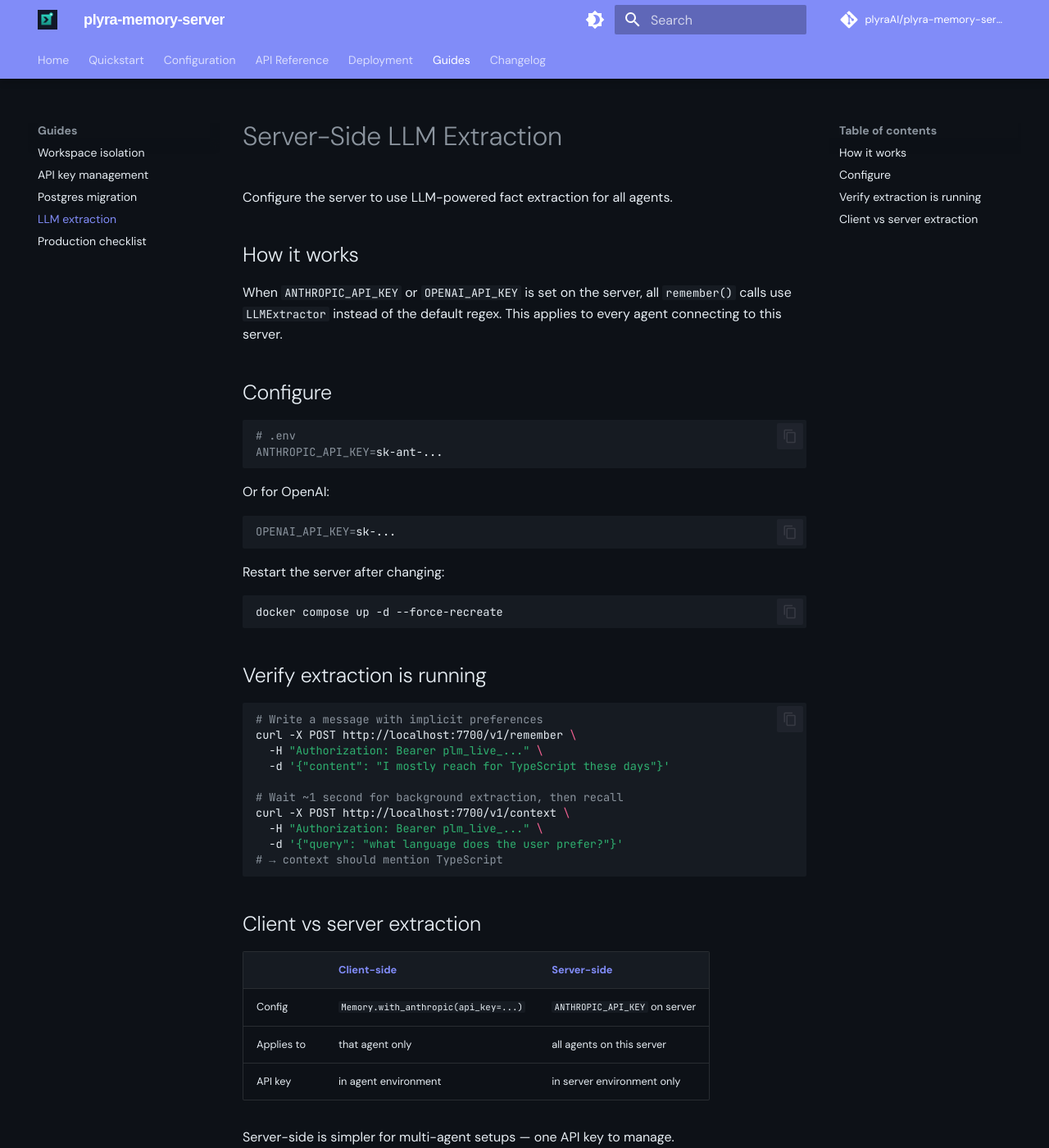
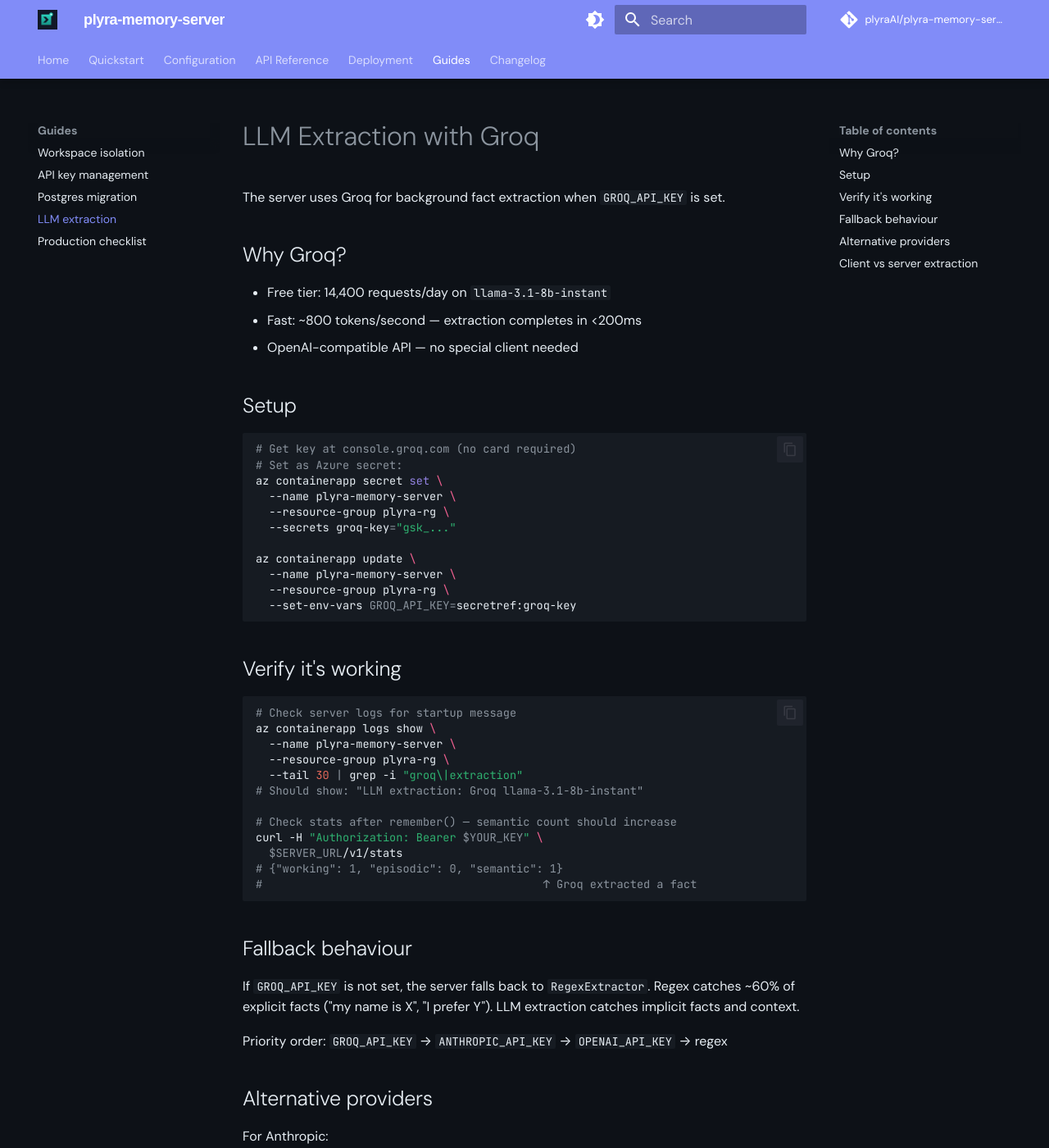
Before and after one commit to plyraAI/plyra-memory-server, an MkDocs documentation site: the page built from docs/guides/llm-extraction.md, in a window 1280 px wide and 1400 px high. Shown: the whole window at 82% size. Built offline with MkDocs 1.6.1 and Material for MkDocs 9.7.7, drawn with Linux system fonts in a browser that asks for light colours; comment, search, counter and statistics services are not loaded; some of the changed text lies outside the part shown.

Commit message:
ci + docs: add CI workflow, Groq extraction guide, hosted server quickstart
- Added .github/workflows/ci.yml: matrix CI on Python 3.11/3.12/3.13 with
  uv, ruff lint+format, pytest (matches plyra-guard and plyra-memory CI)
- Rewrote docs/guides/llm-extraction.md: Groq as primary provider, fallback
  chain (GROQ → ANTHROPIC → OPENAI → regex), Azure secret setup, verify steps
- Updated docs/quickstart.md: added Option A (hosted server via plyra-keys.vercel.app)
  above the Docker self-host option; includes real Azure Container Apps URL
- Applied ruff formatting to memory_server/config.py, memory_server/router.py,
  docker-compose.yml, docker-compose.postgres.yml
- Added mermaid superfences support to mkdocs.yml

````diff
--- a/docker-compose.postgres.yml
+++ b/docker-compose.postgres.yml
@@ -4,11 +4,10 @@
     build: .
     ports:
       - "7700:7700"
+    env_file: .env
     environment:
       PLYRA_ENV: production
-      PLYRA_ADMIN_API_KEY: ${PLYRA_ADMIN_API_KEY}
       PLYRA_DATABASE_URL: postgresql://plyra:${POSTGRES_PASSWORD}@postgres:5432/plyra_memory
-      PLYRA_ANTHROPIC_API_KEY: ${ANTHROPIC_API_KEY:-}
     depends_on:
       postgres:
         condition: service_healthy
@@ -23,7 +22,7 @@
     volumes:
       - postgres_data:/var/lib/postgresql/data
     healthcheck:
-      test: ["CMD-SHELL", "pg_isready -U plyra"]
+      test: [ "CMD-SHELL", "pg_isready -U plyra" ]
       interval: 5s
       timeout: 3s
       retries: 5
--- a/docker-compose.yml
+++ b/docker-compose.yml
@@ -4,14 +4,13 @@
     build: .
     ports:
       - "7700:7700"
+    env_file: .env
     environment:
       PLYRA_ENV: local
-      PLYRA_ADMIN_API_KEY: ${PLYRA_ADMIN_API_KEY:-plm_admin_changeme}
-      PLYRA_ANTHROPIC_API_KEY: ${ANTHROPIC_API_KEY:-}
     volumes:
       - plyra_data:/data
     healthcheck:
-      test: ["CMD", "curl", "-f", "http://localhost:7700/health"]
+      test: [ "CMD", "curl", "-f", "http://localhost:7700/health" ]
       interval: 10s
       timeout: 5s
       retries: 3
--- a/docs/guides/llm-extraction.md
+++ b/docs/guides/llm-extraction.md
@@ -1,50 +1,72 @@
-# Server-Side LLM Extraction
+# LLM Extraction with Groq
 
-Configure the server to use LLM-powered fact extraction for all agents.
+The server uses Groq for background fact extraction when `GROQ_API_KEY` is set.
 
-## How it works
+## Why Groq?
 
-When `ANTHROPIC_API_KEY` or `OPENAI_API_KEY` is set on the server,
-all `remember()` calls use `LLMExtractor` instead of the default regex.
-This applies to every agent connecting to this server.
+- Free tier: 14,400 requests/day on `llama-3.1-8b-instant`
+- Fast: ~800 tokens/second — extraction completes in <200ms
+- OpenAI-compatible API — no special client needed
 
-## Configure
+## Setup
 
+```bash
+# Get key at console.groq.com (no card required)
+# Set as Azure secret:
+az containerapp secret set \
+  --name plyra-memory-server \
+  --resource-group plyra-rg \
+  --secrets groq-key="gsk_..."
+
+az containerapp update \
+  --name plyra-memory-server \
+  --resource-group plyra-rg \
+  --set-env-vars GROQ_API_KEY=secretref:groq-key
+```
+
+## Verify it's working
+
+```bash
+# Check server logs for startup message
+az containerapp logs show \
+  --name plyra-memory-server \
+  --resource-group plyra-rg \
+  --tail 30 | grep -i "groq\|extraction"
+# Should show: "LLM extraction: Groq llama-3.1-8b-instant"
+
+# Check stats after remember() — semantic count should increase
+curl -H "Authorization: Bearer $YOUR_KEY" \
+  $SERVER_URL/v1/stats
+# {"working": 1, "episodic": 0, "semantic": 1}
+#                                          ↑ Groq extracted a fact
+```
+
+## Fallback behaviour
+
+If `GROQ_API_KEY` is not set, the server falls back to `RegexExtractor`.
+Regex catches ~60% of explicit facts ("my name is X", "I prefer Y").
+LLM extraction catches implicit facts and context.
+
+Priority order: `GROQ_API_KEY` → `ANTHROPIC_API_KEY` → `OPENAI_API_KEY` → regex
+
+## Alternative providers
+
+For Anthropic:
 ```bash
 # .env
 ANTHROPIC_API_KEY=sk-ant-...
 ```
 
-Or for OpenAI:
+For OpenAI:
 ```bash
 OPENAI_API_KEY=sk-...
-```
-
-Restart the server after changing:
-```bash
-docker compose up -d --force-recreate
-```
-
-## Verify extraction is running
-
-```bash
-# Write a message with implicit preferences
-curl -X POST http://localhost:7700/v1/remember \
-  -H "Authorization: Bearer plm_live_..." \
-  -d '{"content": "I mostly reach for TypeScript these days"}'
-
-# Wait ~1 second for background extraction, then recall
-curl -X POST http://localhost:7700/v1/context \
-  -H "Authorization: Bearer plm_live_..." \
-  -d '{"query": "what language does the user prefer?"}'
-# → context should mention TypeScript
 ```
 
 ## Client vs server extraction
 
 | | Client-side | Server-side |
 |---|---|---|
-| Config | `Memory.with_anthropic(api_key=...)` | `ANTHROPIC_API_KEY` on server |
+| Config | `Memory.with_groq(api_key=...)` | `GROQ_API_KEY` on server |
 | Applies to | that agent only | all agents on this server |
 | API key | in agent environment | in server environment only |
 
@@ -54,4 +76,4 @@
 
 ---
 
-← [Postgres migration](postgres.md) · [Production checklist →](production.md)
+← [API key lifecycle](api-keys.md) · [Production checklist →](production.md)
--- a/mkdocs.yml
+++ b/mkdocs.yml
@@ -50,7 +50,11 @@
 markdown_extensions:
   - admonition
   - pymdownx.details
-  - pymdownx.superfences
+  - pymdownx.superfences:
+      custom_fences:
+        - name: mermaid
+          class: mermaid
+          format: !!python/name:pymdownx.superfences.fence_code_format
   - pymdownx.highlight:
       anchor_linenums: true
       line_spans: __span
````
Also changed, not shown: docs/quickstart.md (+15 -0 lines), 3 other files.
